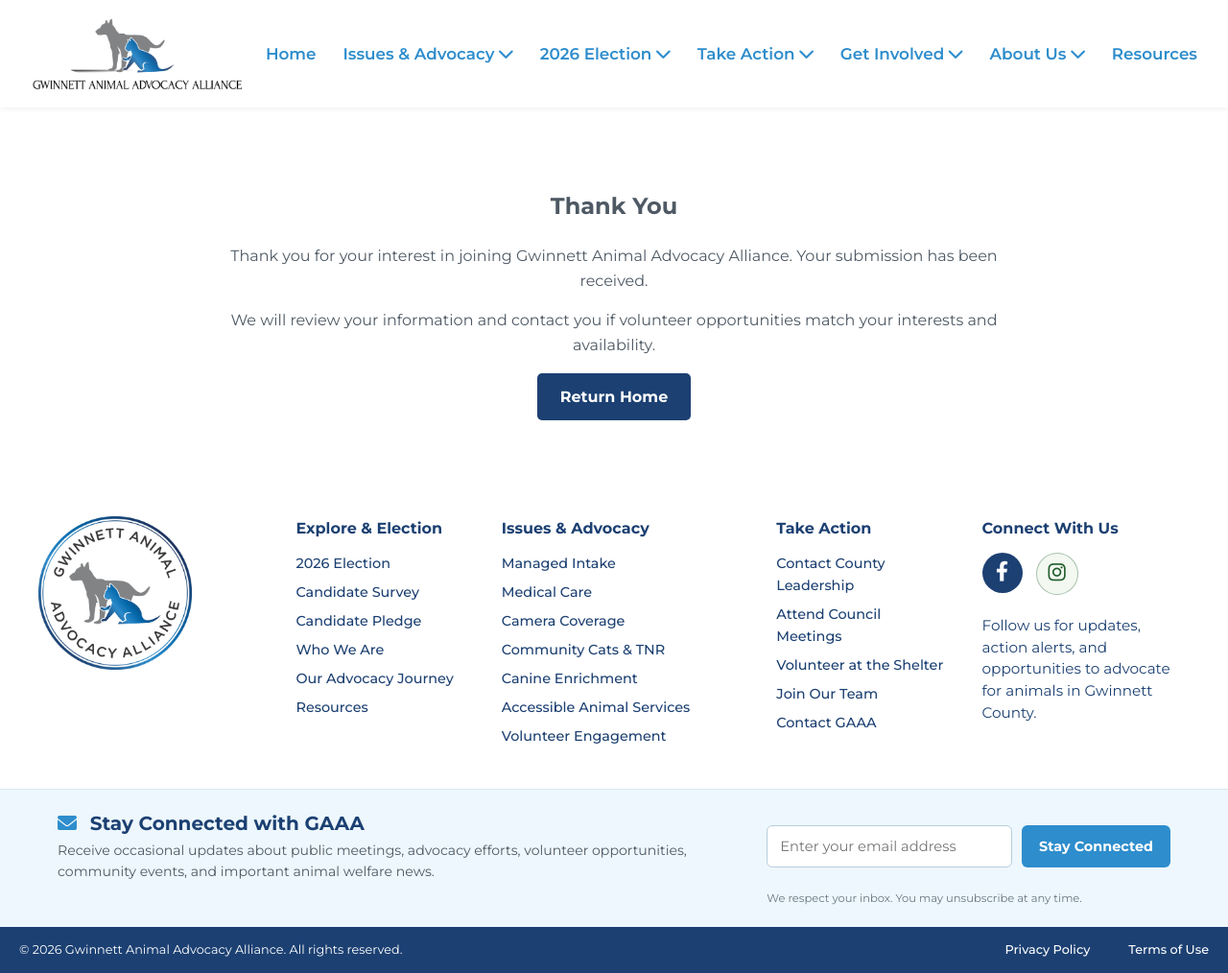
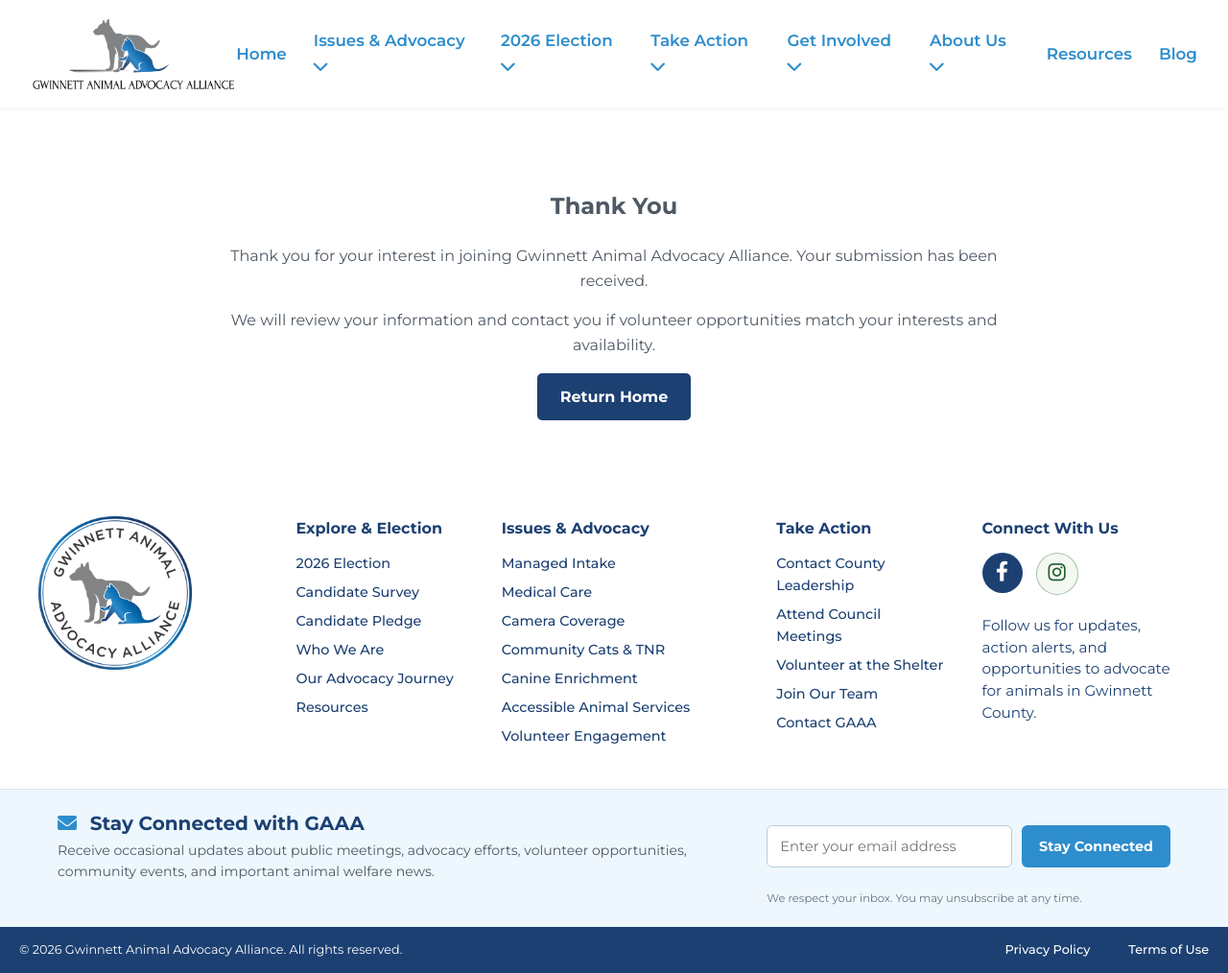
Before and after one commit to whitleybacon/gwinnett-animal-advocacy-alliance, a Jekyll site: the page built from thanks/index.html, in a window 1280 px wide. Shown: the whole page at 96% size. Built offline with Jekyll 4.4.1, drawn with Linux system fonts in a browser that asks for light colours.

Commit message:
Update navigation.html

```diff
--- a/_includes/navigation.html
+++ b/_includes/navigation.html
@@ -123,6 +123,9 @@
              <li>
                 <a href="/resources/">Resources</a>
             </li>
+            <li>
+                <a href="/blog/">Blog</a>
+            </li>
 
         </ul>
     </nav>
```
